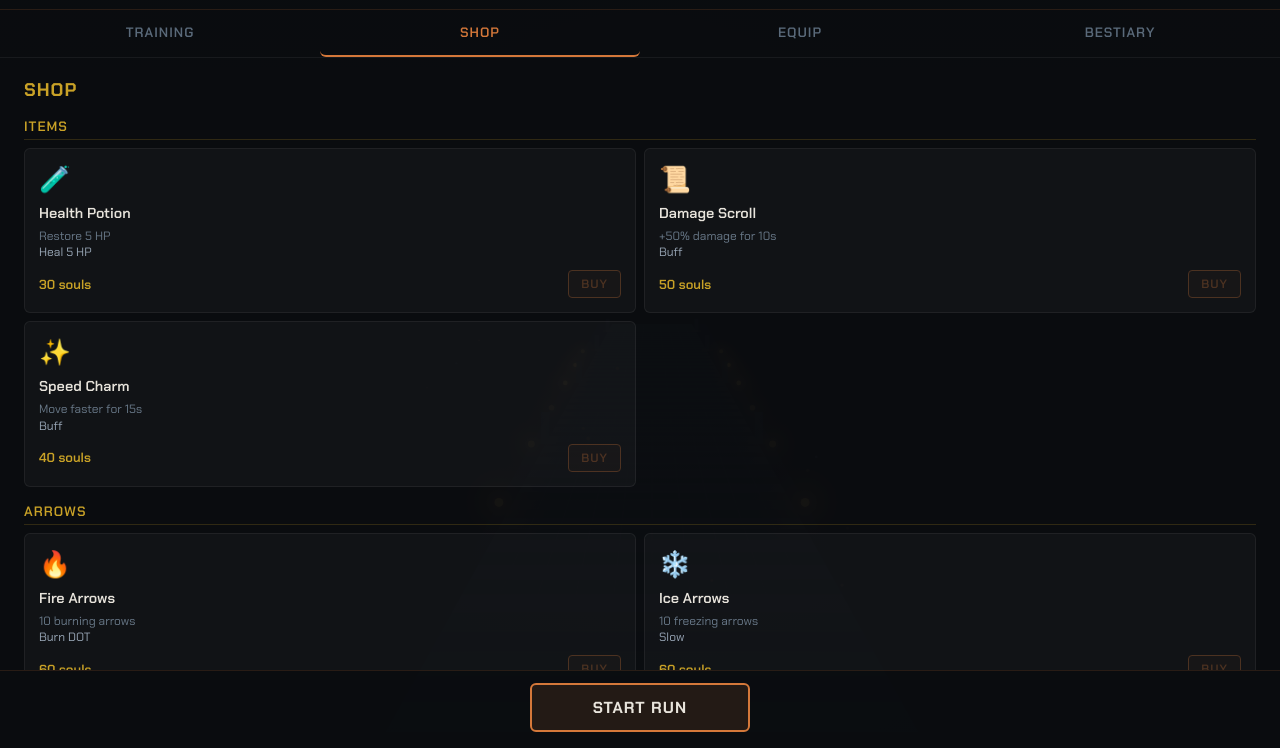
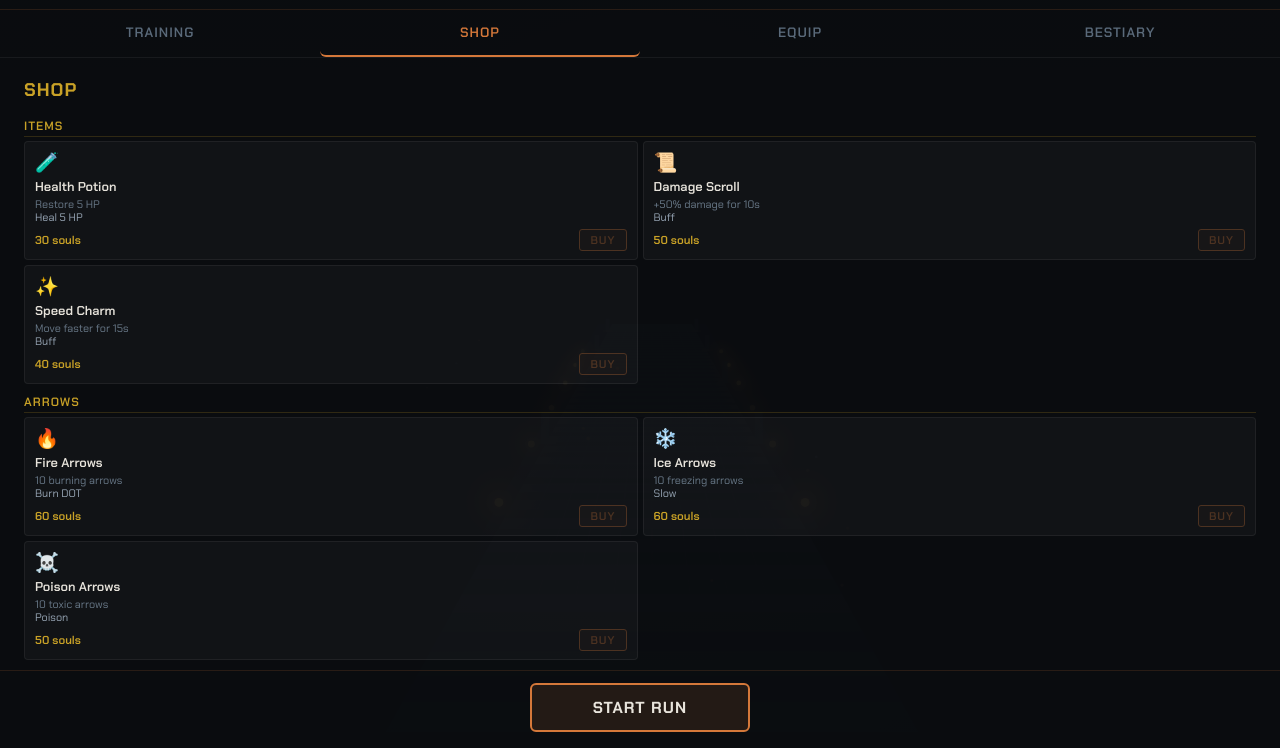
Before and after one commit to OmegarusDev/ranger-descent, a website with bundled scripts: page index.html in a window 1280 px wide. Both pictures are taken after a click on the button "SHOP". Shown: the part 52-800 px from the top of the page. Built offline with nearby package versions, Linux system fonts and the light colour scheme.

Commit message:
Fix HUD display, compact shop, hide debug panel
- Fix NaN timer display, clean up HUD info
- Compact shop layout (smaller padding, fonts, gaps)
- Hide debug panel by default
- HUD shows Souls, Wave, Enemy count, Timer

```diff
--- a/index.html
+++ b/index.html
@@ -144,34 +144,34 @@
     .train-buy.maxed { border-color: #4a5a4a; color: #4a6a4a; background: transparent; }
 
     /* Shop */
-    .shop-grid { display: flex; flex-direction: column; gap: 16px; }
-    .shop-section { display: flex; flex-direction: column; gap: 8px; }
-    .shop-section-title { color: #c9a227; font-size: 0.85em; font-weight: 600; text-transform: uppercase; letter-spacing: 1px; padding-bottom: 4px; border-bottom: 1px solid rgba(201,162,39,0.2); }
-    .shop-section-items { display: grid; grid-template-columns: 1fr 1fr; gap: 8px; }
+    .shop-grid { display: flex; flex-direction: column; gap: 10px; }
+    .shop-section { display: flex; flex-direction: column; gap: 4px; }
+    .shop-section-title { color: #c9a227; font-size: 0.75em; font-weight: 600; text-transform: uppercase; letter-spacing: 1px; padding-bottom: 2px; border-bottom: 1px solid rgba(201,162,39,0.2); }
+    .shop-section-items { display: grid; grid-template-columns: 1fr 1fr; gap: 5px; }
     .shop-item {
-      padding: 14px;
+      padding: 8px 10px;
       background: rgba(255,255,255,0.03);
       border: 1px solid rgba(255,255,255,0.06);
-      border-radius: 6px;
+      border-radius: 4px;
       display: flex;
       flex-direction: column;
-      gap: 6px;
+      gap: 3px;
       transition: background 0.15s;
     }
     .shop-item:hover { background: rgba(255,255,255,0.06); }
-    .shop-icon { font-size: 1.6em; margin-bottom: 2px; }
-    .shop-name { color: #e8e4dc; font-weight: 600; font-size: 0.9em; }
-    .shop-desc { color: #6a7a8a; font-size: 0.75em; line-height: 1.35; }
-    .shop-bottom { display: flex; justify-content: space-between; align-items: center; margin-top: 4px; }
-    .shop-cost { color: #c9a227; font-size: 0.82em; font-weight: 600; }
+    .shop-icon { font-size: 1.2em; }
+    .shop-name { color: #e8e4dc; font-weight: 600; font-size: 0.8em; }
+    .shop-desc { color: #6a7a8a; font-size: 0.68em; line-height: 1.2; }
+    .shop-bottom { display: flex; justify-content: space-between; align-items: center; margin-top: 2px; }
+    .shop-cost { color: #c9a227; font-size: 0.72em; font-weight: 600; }
     .shop-buy {
-      padding: 5px 12px;
+      padding: 3px 10px;
       border: 1px solid #d4783a;
       background: rgba(212,120,58,0.1);
       color: #d4783a;
-      border-radius: 4px;
+      border-radius: 3px;
       cursor: pointer;
-      font-size: 0.75em;
+      font-size: 0.7em;
       font-weight: 600;
       transition: all 0.15s;
     }
@@ -398,6 +398,7 @@
 
     /* ── Debug ── */
     #debug-panel {
+      display: none;
       position: absolute;
       bottom: 16px;
       right: 12px;
--- a/src/main.js
+++ b/src/main.js
@@ -440,10 +440,10 @@ function updateUI() {
   if (hpFill) hpFill.style.width = `${(sim.state.playerHp / sim.state.playerMaxHp) * 100}%`;
   if (hpText) hpText.textContent = `${Math.ceil(sim.state.playerHp)} / ${sim.state.playerMaxHp}`;
   if (waveEl) waveEl.textContent = `Wave ${sim.waveIndex}`;
-  if (distEl) distEl.textContent = `${Math.floor(sim.state.playerZ / CONFIG.CELL_SIZE)}m  [run=${sim.running} tick=${sim.tickIndex} en=${sim.enemies.length}]`;
+  if (distEl) distEl.textContent = `${sim.enemies.length} enemies`;
 
   if (timerEl) {
-    const t = Math.floor(sim.runTime);
+    const t = Math.floor(sim.runTime || 0);
     const m = Math.floor(t / 60);
     const s = t % 60;
     timerEl.textContent = `${m}:${String(s).padStart(2, "0")}`;
@@ -493,7 +493,7 @@ function updateUI() {
   drawMinimap();
 
   if (debugPanel) {
-    debugPanel.textContent = `phase=${sim.state.phase} run=${sim.running} wave=${sim.waveIndex} tick=${sim.tickIndex} t=${sim.runTime.toFixed(1)} en=${sim.enemies.length} projs=${sim.projectiles.length}`;
+    debugPanel.textContent = `wave=${sim.waveIndex} en=${sim.enemies.length} projs=${sim.projectiles.length}`;
   }
 }
 
```
